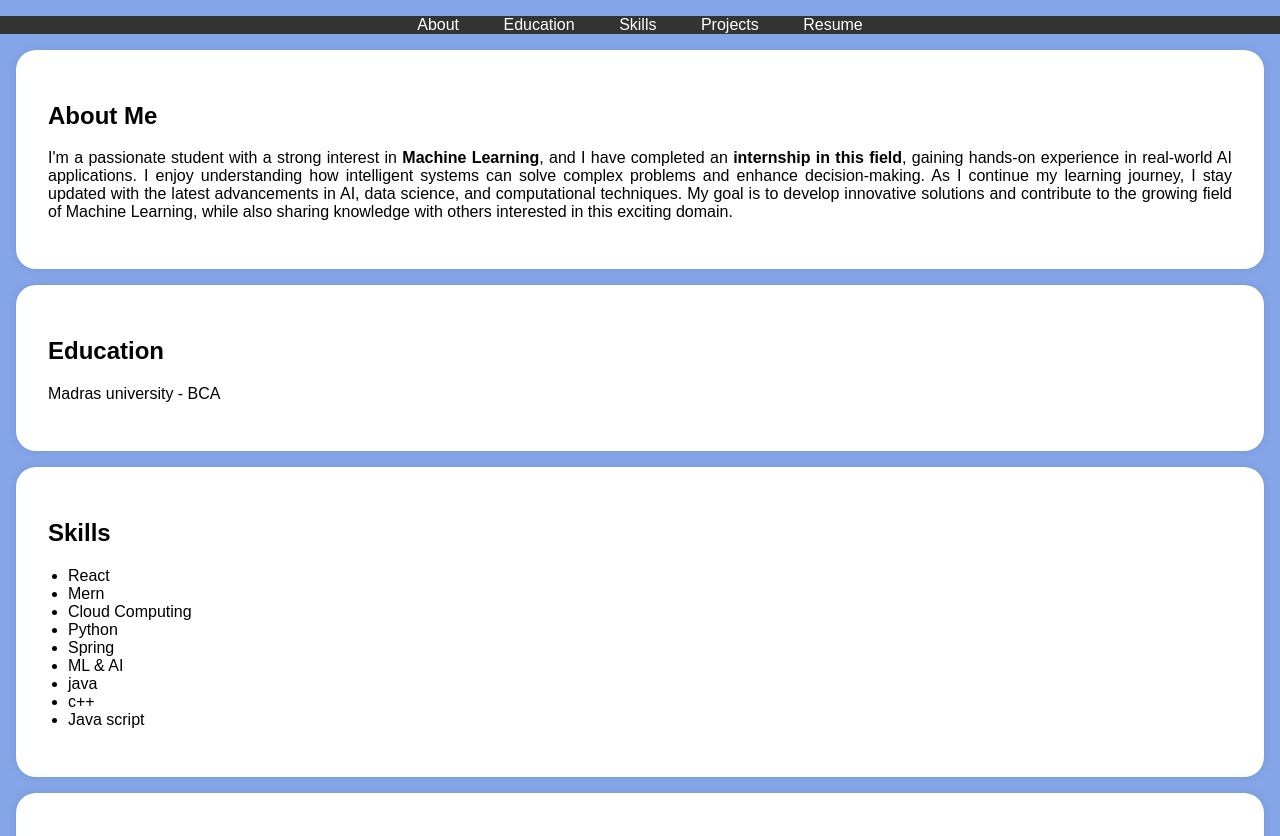
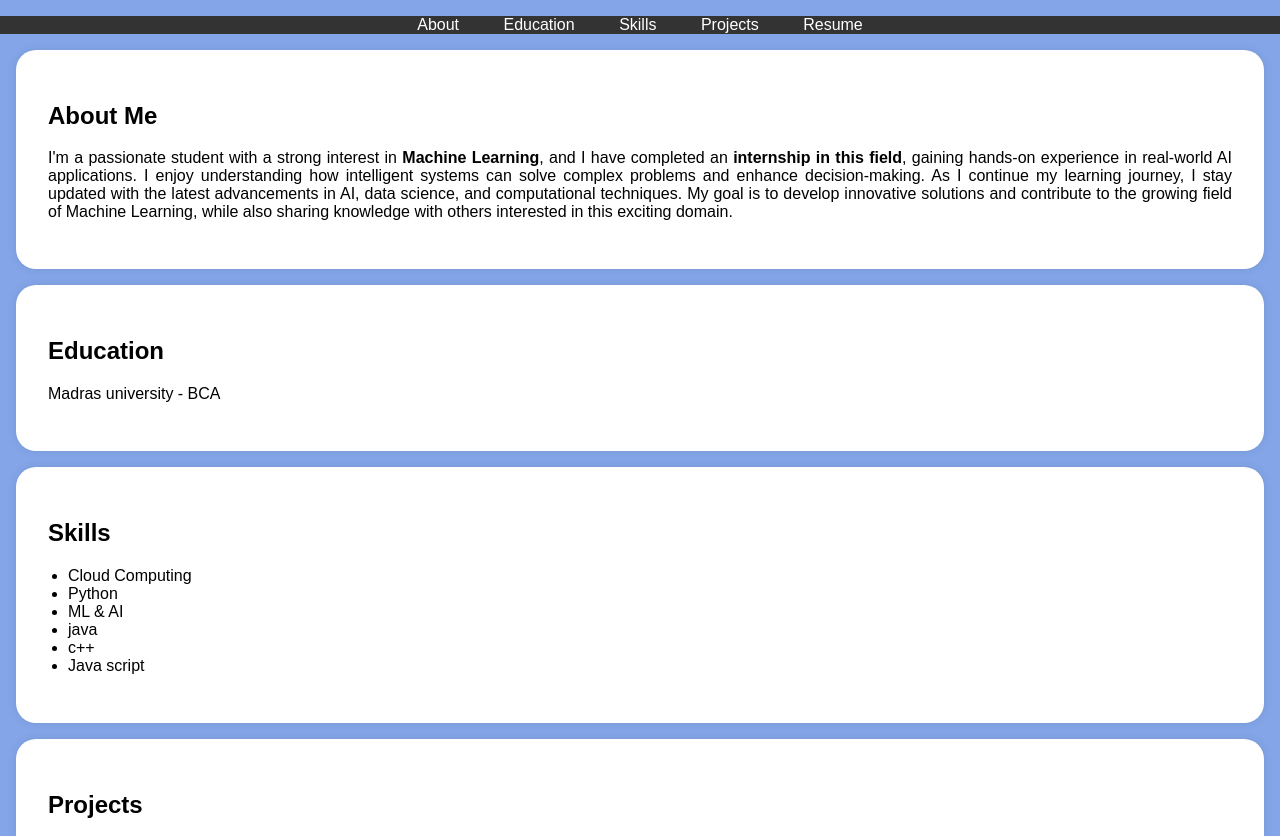
Before and after one commit to srimathi06012006/Srimathi.portfolio, a plain HTML site: page Index.html in a window 1280 px wide. Shown: the part 197-1033 px from the top of the page. Drawn offline with Linux system fonts and the light colour scheme.

Commit message:
Update Index.html

```diff
--- a/Index.html
+++ b/Index.html
@@ -138,11 +138,8 @@
         <div class="section-content">
             <h2>Skills</h2>
             <ul>
-                <li>React</li>
-                <li>Mern</li>
                 <li>Cloud Computing</li>
                 <li>Python</li>
-                <li>Spring</li>
                 <li>ML & AI</li>
                 <li>java</li>
                 <li>c++</li>
```
